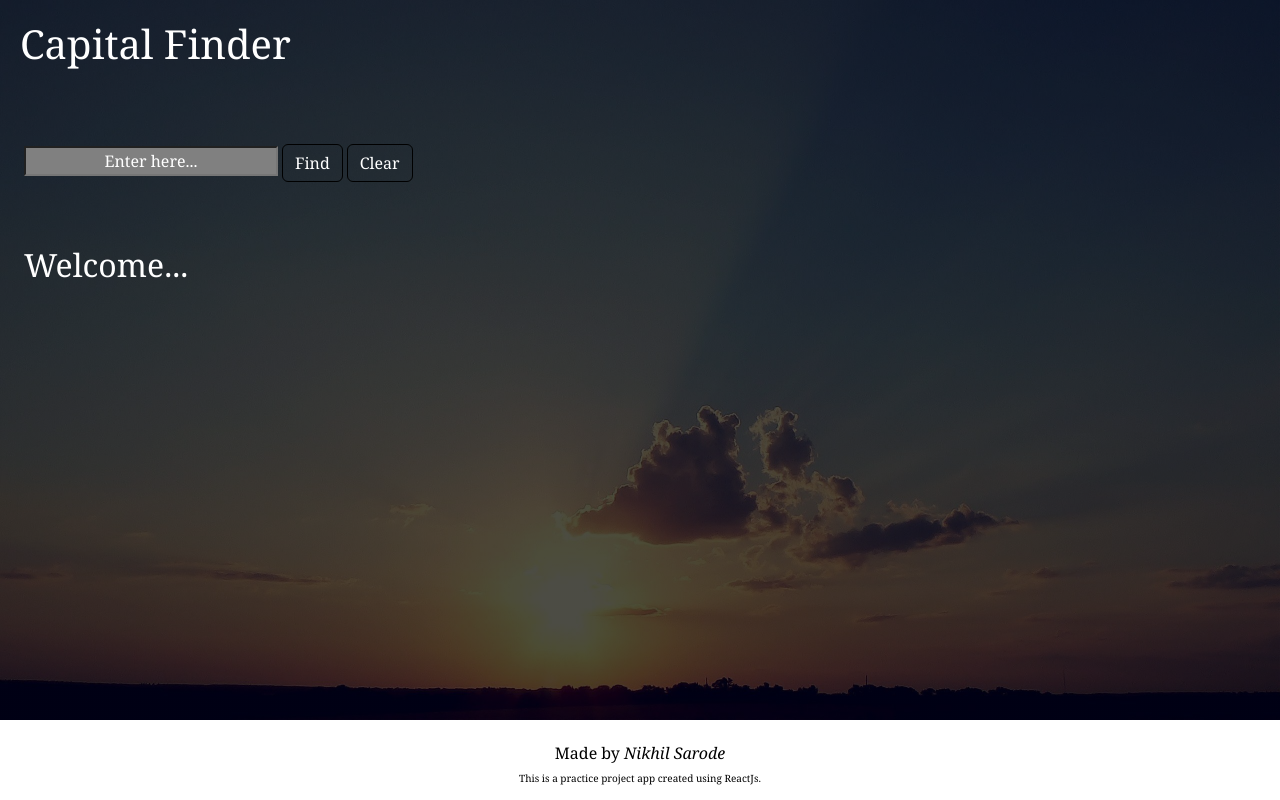
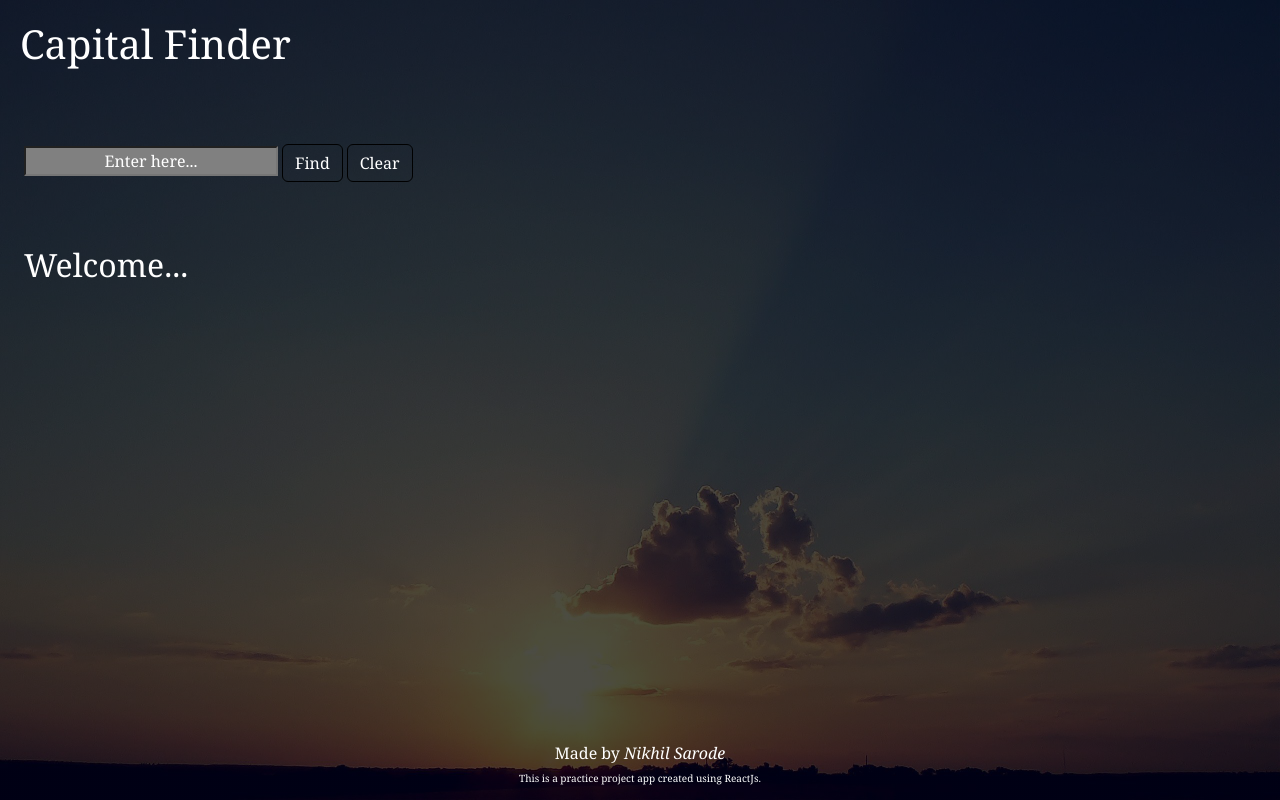
Before and after one commit to NPSarode/capital-finder, a React (Create React App) app: page / in a window 1280 px wide. Built offline with nearby package versions, Linux system fonts and the light colour scheme.

Commit message:
color modified

```diff
--- a/src/components/App.css
+++ b/src/components/App.css
@@ -19,7 +19,6 @@
   position: fixed;
   bottom: 0;
   left: 0;
-  color: black;
 }
 
 .back{
@@ -29,7 +28,7 @@
   background-size: cover;
   background-position: right bottom;
   color: white;
-  height: 90vh;
+  height: 100vh;
 
   font-family: Cambria, Cochin, Georgia, Times, 'Times New Roman', serif;
 }
--- a/src/components/TextInput.js
+++ b/src/components/TextInput.js
@@ -48,14 +48,14 @@ export default function TextInput() {
           />
           <button
             type="button"
-            className="btn btn-outline-primary mx-1 bt"
+            className="btn btn-outline-light mx-1 bt"
             onClick={show}
           >
             Find
           </button>
           <button
             type="button"
-            className="btn btn-outline-primary bt"
+            className="btn btn-outline-light bt"
             onClick={clear}
           >
             Clear
```
